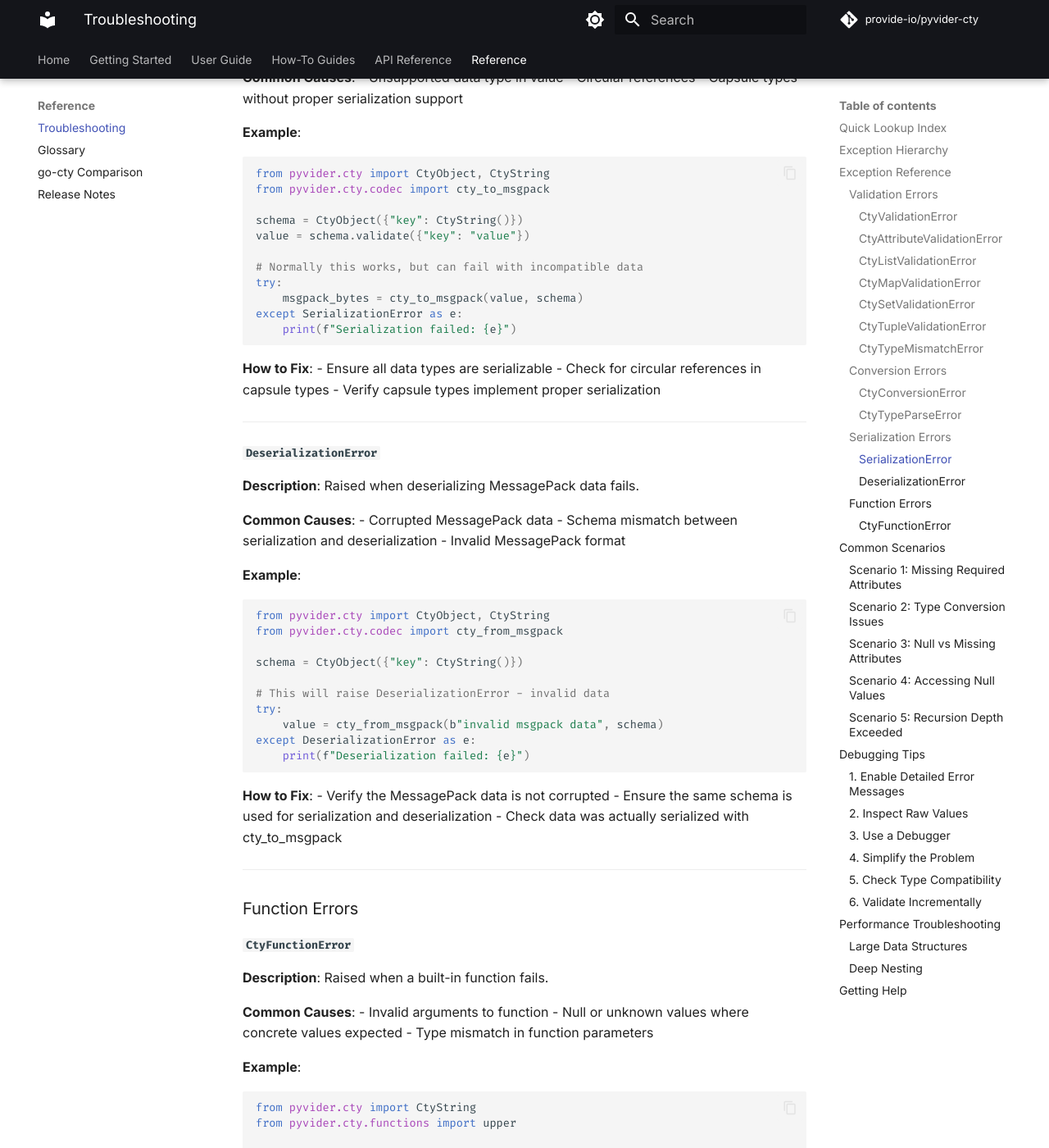
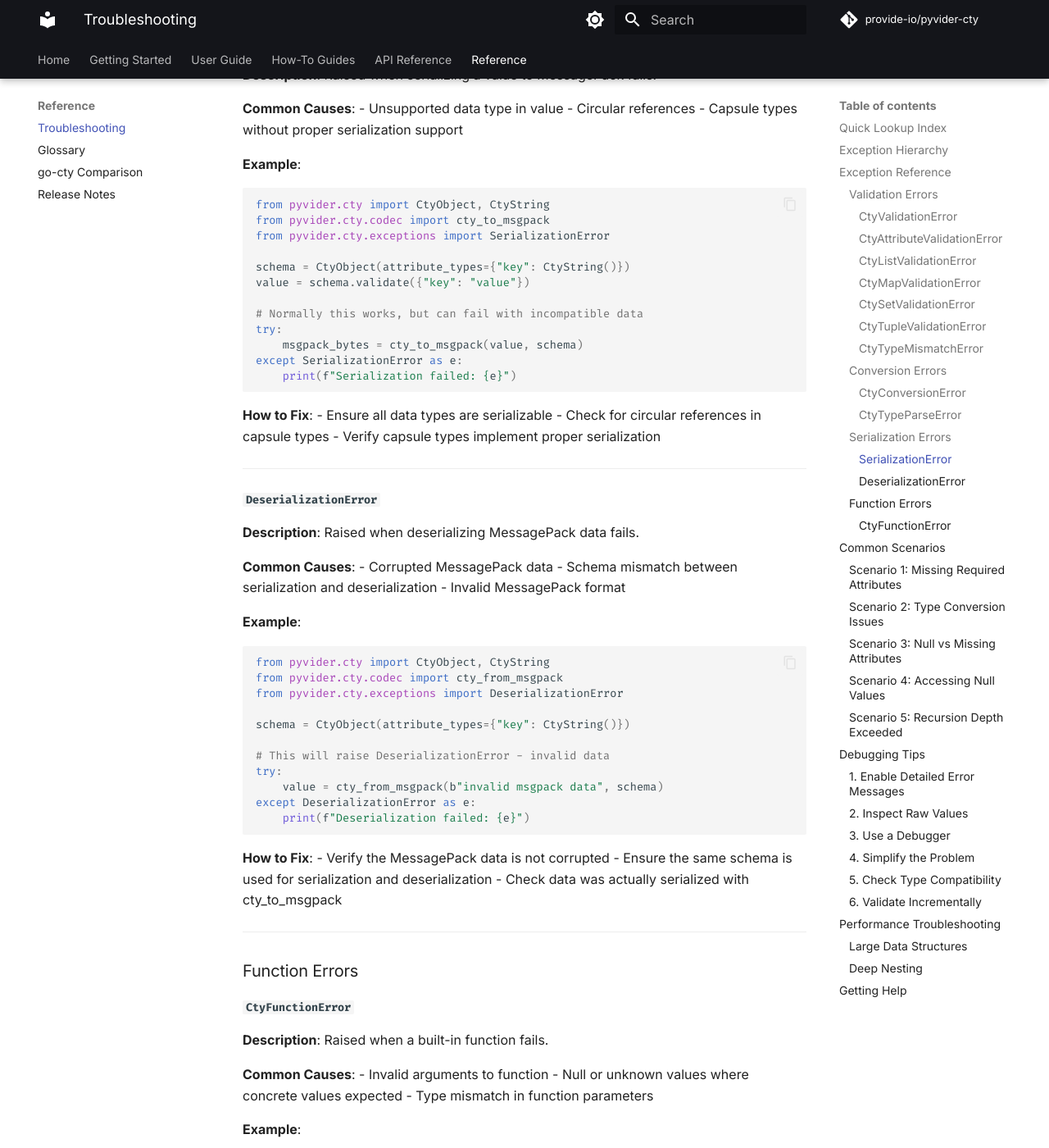
Before and after one commit to provide-io/pyvider-cty, an MkDocs documentation site: the page built from docs/reference/troubleshooting.md, in a window 1280 px wide and 1400 px high, scrolled down 6773 px. Shown: the whole window at 82% size. Built offline with MkDocs 1.6.1 and Material for MkDocs 9.7.7, drawn with Linux system fonts in a browser that asks for light colours; comment, search, counter and statistics services are not loaded; some of the changed text lies outside the part shown.

Commit message:
🔼⚙️ [skip ci] auto-commit

````diff
--- a/docs/reference/troubleshooting.md
+++ b/docs/reference/troubleshooting.md
@@ -118,7 +118,9 @@
 ```python
 from pyvider.cty import CtyObject, CtyString, CtyNumber
 
-user_type = CtyObject({"name": CtyString(), "age": CtyNumber()})
+user_type = CtyObject(
+    attribute_types={"name": CtyString(), "age": CtyNumber()}
+)
 
 # This will raise CtyValidationError - missing 'age' attribute
 try:
@@ -149,7 +151,7 @@
 ```python
 from pyvider.cty import CtyObject, CtyString
 
-person_type = CtyObject({"name": CtyString()})
+person_type = CtyObject(attribute_types={"name": CtyString()})
 
 # This will raise CtyAttributeValidationError - 'age' not in schema
 try:
@@ -384,8 +386,9 @@
 ```python
 from pyvider.cty import CtyObject, CtyString
 from pyvider.cty.codec import cty_to_msgpack
+from pyvider.cty.exceptions import SerializationError
 
-schema = CtyObject({"key": CtyString()})
+schema = CtyObject(attribute_types={"key": CtyString()})
 value = schema.validate({"key": "value"})
 
 # Normally this works, but can fail with incompatible data
@@ -415,8 +418,9 @@
 ```python
 from pyvider.cty import CtyObject, CtyString
 from pyvider.cty.codec import cty_from_msgpack
+from pyvider.cty.exceptions import DeserializationError
 
-schema = CtyObject({"key": CtyString()})
+schema = CtyObject(attribute_types={"key": CtyString()})
 
 # This will raise DeserializationError - invalid data
 try:
@@ -447,6 +451,7 @@
 ```python
 from pyvider.cty import CtyString
 from pyvider.cty.functions import upper
+from pyvider.cty.exceptions import CtyFunctionError
 
 # This will raise CtyFunctionError - null value
 try:
@@ -471,10 +476,12 @@
 ```python
 from pyvider.cty import CtyObject, CtyString, CtyNumber
 
-schema = CtyObject({
-    "name": CtyString(),
-    "age": CtyNumber(),
-})
+schema = CtyObject(
+    attribute_types={
+        "name": CtyString(),
+        "age": CtyNumber(),
+    }
+)
 
 # Error: missing 'age'
 data = {"name": "Alice"}
@@ -626,7 +633,7 @@
 ```python
 from pyvider.cty import CtyObject, CtyString
 
-schema = CtyObject({"name": CtyString()})
+schema = CtyObject(attribute_types={"name": CtyString()})
 data = {"name": "Alice"}
 
 print(f"Raw data: {repr(data)}")
@@ -713,11 +720,11 @@
 ```python
 # Bad: Creating schema inside loop
 for item in large_dataset:
-    schema = CtyObject({"field": CtyString()})  # Recreated every time!
+    schema = CtyObject(attribute_types={"field": CtyString()})  # Recreated every time!
     value = schema.validate(item)
 
 # Good: Create schema once
-schema = CtyObject({"field": CtyString()})
+schema = CtyObject(attribute_types={"field": CtyString()})
 for item in large_dataset:
     value = schema.validate(item)
 ```
````
Also changed, not shown: docs/reference/go-cty-comparison.md (+12 -6 lines).
